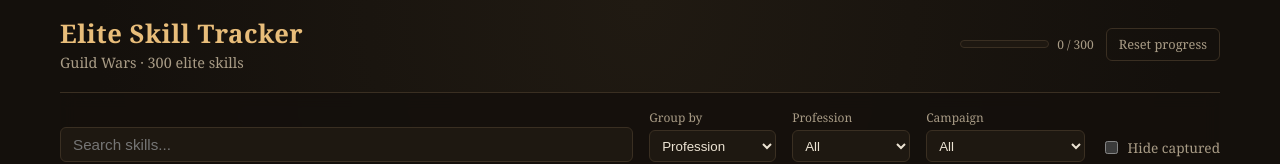
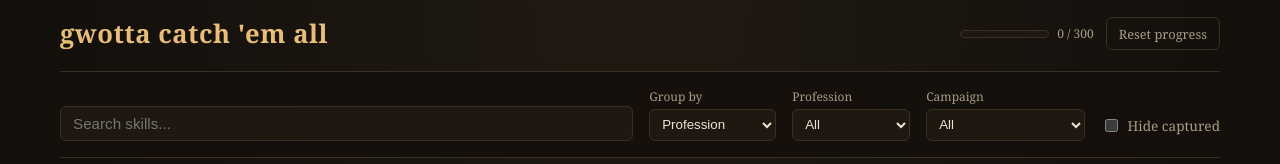
Before and after one commit to tomires/gwotta, a React (Vite) app: page / in a window 1280 px wide. Shown: the top 164 px of the page. Built offline with nearby package versions, Linux system fonts and the light colour scheme.

Commit message:
Add cool branding

```diff
--- a/index.html
+++ b/index.html
@@ -4,7 +4,7 @@
     <meta charset="UTF-8" />
     <meta name="viewport" content="width=device-width, initial-scale=1.0" />
     <meta name="theme-color" content="#1a1410" />
-    <title>Elite Skill Tracker</title>
+    <title>gwotta catch 'em all</title>
   </head>
   <body>
     <div id="root"></div>
--- a/src/App.jsx
+++ b/src/App.jsx
@@ -49,8 +49,7 @@
       <div className="app">
         <header className="app__header">
           <div className="app__title">
-            <h1>Elite Skill Tracker</h1>
-            <p className="app__subtitle">Guild Wars · {skills.length} elite skills</p>
+            <h1>gwotta catch 'em all</h1>
           </div>
           <div className="app__overall-progress">
             <ProgressBar done={captured.size} total={skills.length} />
```
